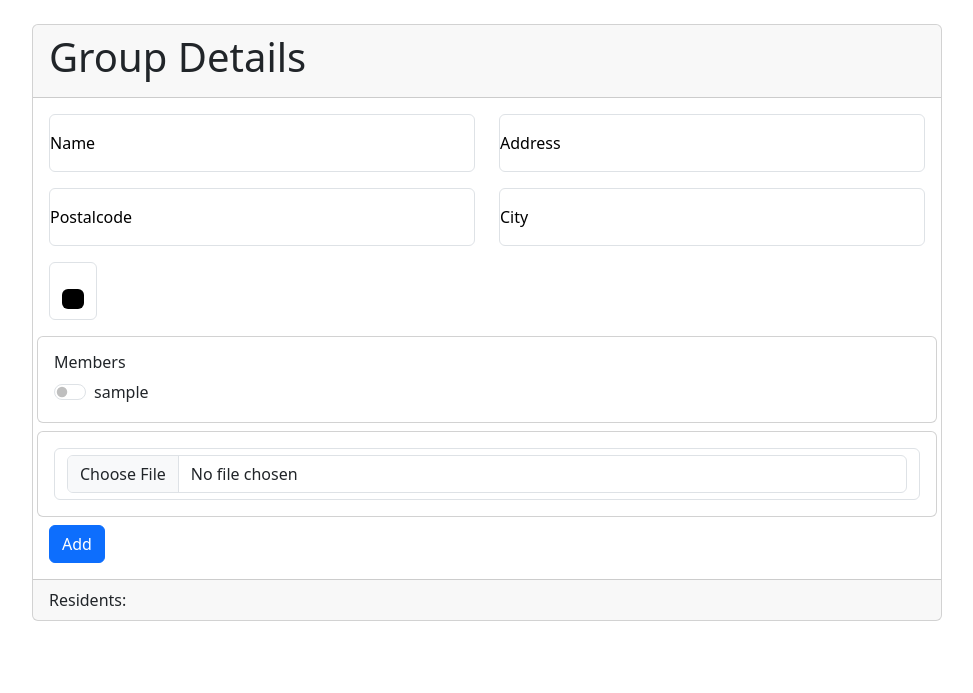
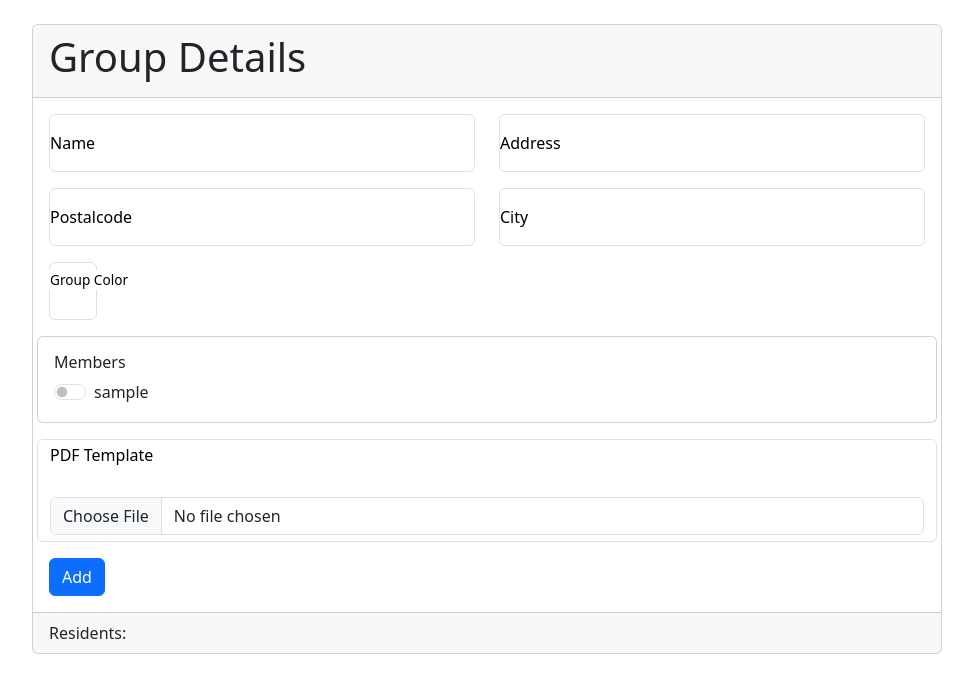
Before and after one commit to jcivitel/django_group_protocol, a Django app: page /add_group/ in a window 1280 px wide. Shown: the part 56-749 px from the top of the page, without its empty margins (62-1035 px from the left). Run offline with Django 5.2, Linux system fonts and the light colour scheme; the visitor is signed in with stand-in values (Sample User, id 1); data comes from the database, SQL or seed files in the repository; some libraries are stand-ins or nearby versions.

Commit message:
fix naming in group

```diff
--- a/django_grp_backend/models.py
+++ b/django_grp_backend/models.py
@@ -17,7 +17,7 @@ class Group(models.Model):
     address = models.CharField(max_length=100)
     postalcode = models.CharField(max_length=10)
     city = models.CharField(max_length=100)
-    color = models.CharField(max_length=9, default="#000000")
+    color = models.CharField(max_length=9, default="#ffffff")
     group_members = models.ManyToManyField(User, blank=True)
     pdf_template = models.FileField(upload_to=f"docs/", blank=True)
 
--- a/django_grp_frontend/templates/group.html
+++ b/django_grp_frontend/templates/group.html
@@ -32,8 +32,10 @@
                         </div>
                         <div class="form-floating mb-3 col-6">
                             {{ form.color }}
+                            <label for="{{ form.color.auto_id }}"
+                                   class="form-label text-body-emphasis">Group Color</label>
                         </div>
-                        <div class="card card-body mb-2">
+                        <div class="card card-body mb-3">
                             <h6>Members</h6>
                             {% for member in form.group_members %}
                                 <div class="form-check form-switch">
@@ -43,10 +45,9 @@
                             {% endfor %}
                         </div>
                         {% if user.is_staff %}
-                            <div class="card card-body mb-2">
-                                <div class="form-control">
-                                    {{ form.pdf_template }}
-                                </div>
+                            <div class="form-control mb-3">
+                                <h6 class="form-label text-body-emphasis">PDF Template</h6><br>
+                                {{ form.pdf_template }}
                             </div>
                         {% endif %}
                     </div>
```
Also changed, not shown: django_grp_backend/migrations/0014_group_color.py.
